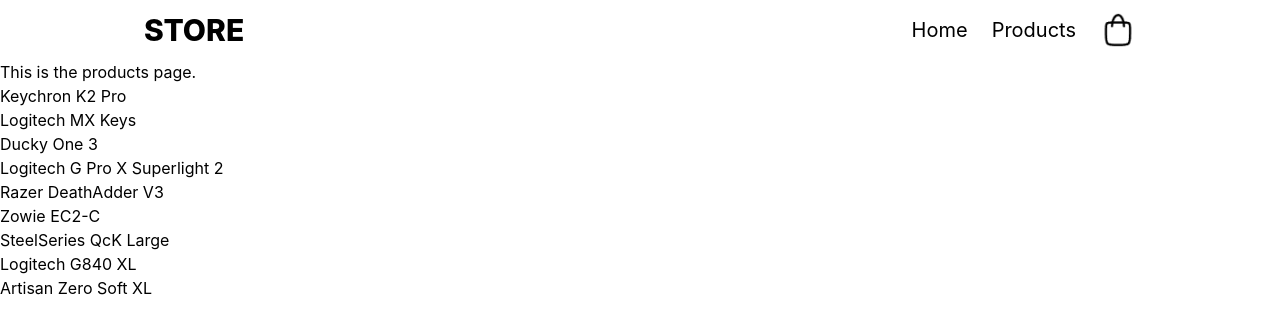
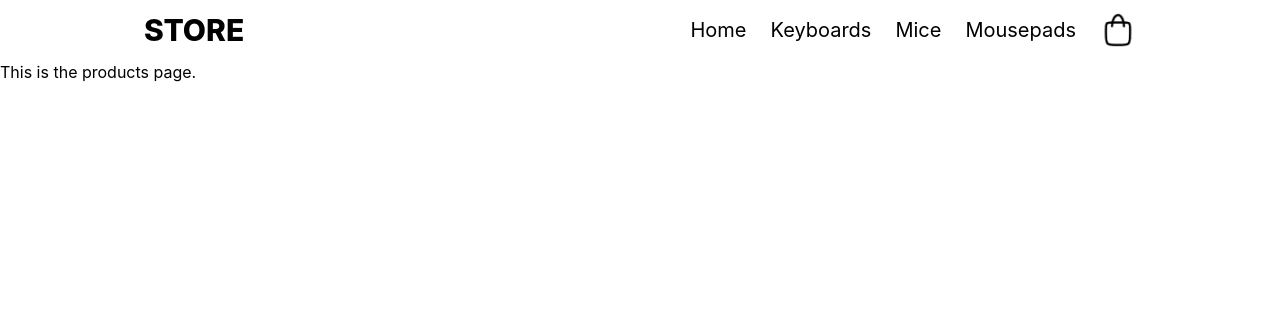
Before and after one commit to VinitChaudhari85/e-commerce-practice, a React (Vite) app: page /products in a window 1280 px wide. Shown: the top 334 px of the page. Built offline with nearby package versions, Linux system fonts and the light colour scheme; data requests are answered from the project's data file.

Commit message:
Further progress
Further progress made

```diff
--- a/src/components/Navbar.jsx
+++ b/src/components/Navbar.jsx
@@ -1,15 +1,31 @@
-import cartImage from "../assets/cart.png"
-import { Link } from "react-router-dom"
+import cartImage from "../assets/cart.png";
+import { Link } from "react-router-dom";
 
 export default function Navbar() {
-    return <header>
-        <nav className="flex justify-between py-3 px-36 items-center">
-            <p className="text-3xl font-extrabold">STORE</p>
-            <ul className="flex gap-6 items-center text-xl">
-                <li><Link to="/">Home</Link></li>
-                <li><Link to="/products">Products</Link></li>
-                <li><Link to="/cart"><img src={cartImage} alt="cart-logo" className="h-9" /></Link></li>
-            </ul>
-        </nav>
+  return (
+    <header>
+      <nav className="flex justify-between py-3 px-36 items-center">
+        <p className="text-3xl font-extrabold">STORE</p>
+        <ul className="flex gap-6 items-center text-xl">
+          <li>
+            <Link to="/">Home</Link>
+          </li>
+          <li>
+            <Link to="/products?category=keyboards">Keyboards</Link>
+          </li>
+          <li>
+            <Link to="/products?category=mice">Mice</Link>
+          </li>
+          <li>
+            <Link to="/products?category=mousepads">Mousepads</Link>
+          </li>
+          <li>
+            <Link to="/cart">
+              <img src={cartImage} alt="cart-logo" className="h-9" />
+            </Link>
+          </li>
+        </ul>
+      </nav>
     </header>
-};
+  );
+}
--- a/src/pages/Products.jsx
+++ b/src/pages/Products.jsx
@@ -1,12 +1,26 @@
-import useFetch from "../hooks/useFetch"
+import useFetch from "../hooks/useFetch";
+import { useSearchParams } from "react-router-dom";
 
 export default function Products() {
+  const [searchParams] = useSearchParams();
+  const category = searchParams.get("category");
 
-    const { data : products, loading, error } = useFetch('http://localhost:3001/products');
+  const {
+    data: products,
+    loading,
+    error,
+  } = useFetch("http://localhost:3001/products");
 
+  const filteredProducts = products
+    ? products.filter((product) => product.category === category)
+    : [];
 
-    return <div>
-        This is the products page.
-        { products && products.map((product)=>{ return <div key={product.id} >{product.title}</div>})}
+  return (
+    <div>
+      This is the products page.
+      {filteredProducts.map((product) => (
+        <div key={product.id}>{product.title}</div>
+      ))}
     </div>
-};
+  );
+}
```
